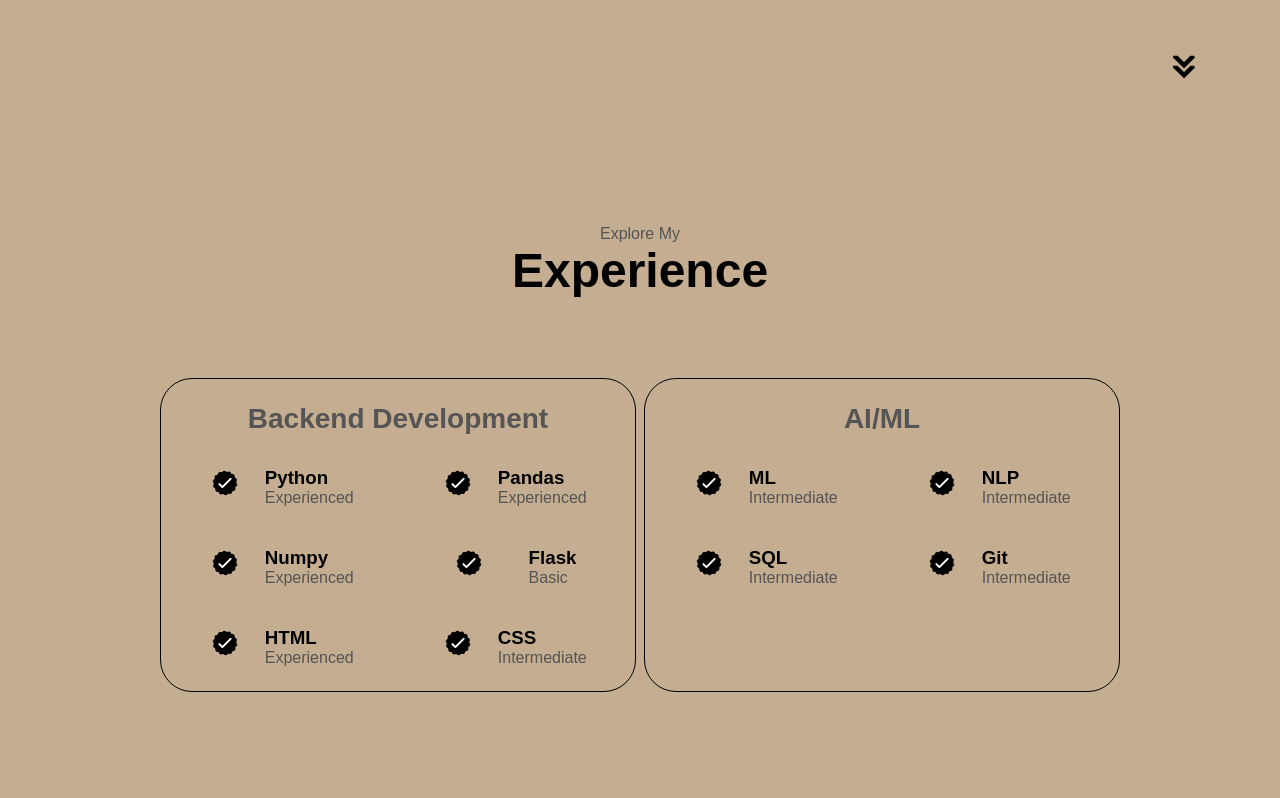
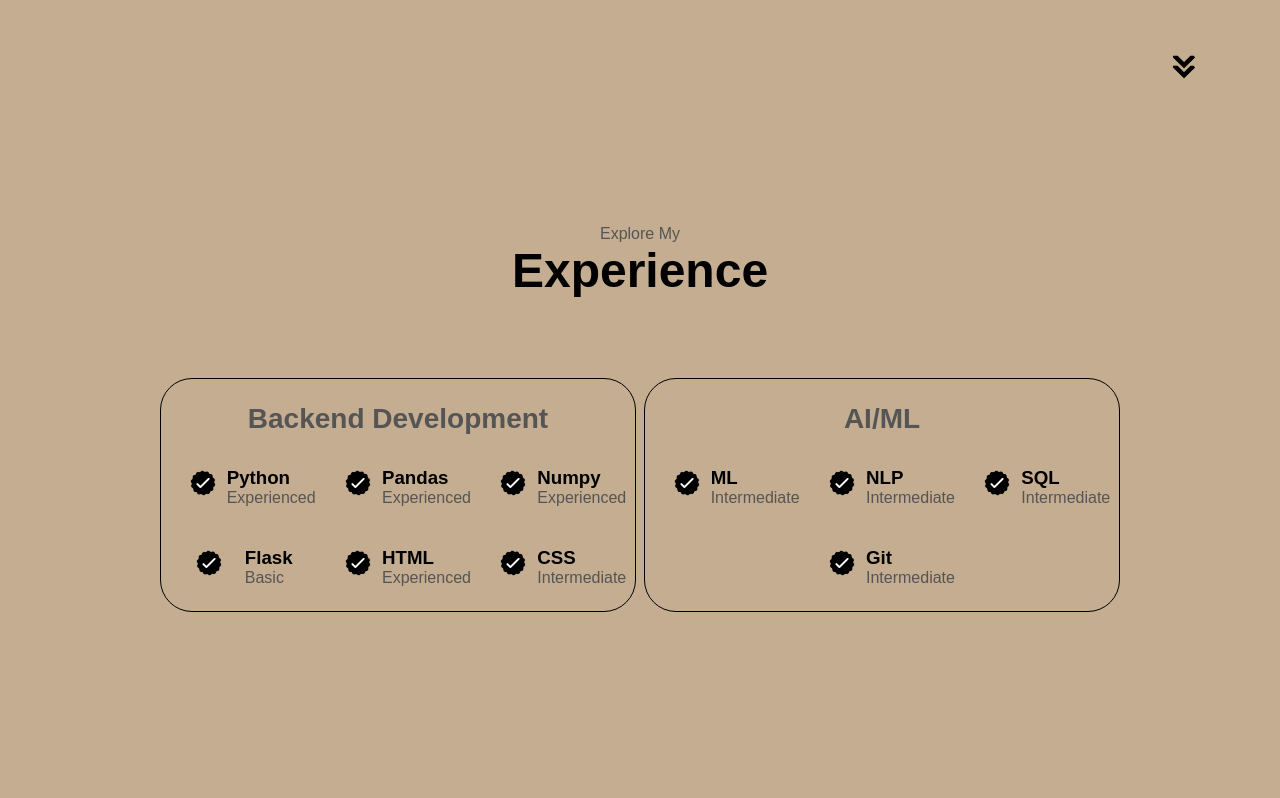
Before and after one commit to Uzee62/My_Portfolio, a plain HTML site: page index.html in a window 1280 px wide. Shown: the part 1541-2339 px from the top of the page. Drawn offline with Linux system fonts and the light colour scheme; a web font is replaced by a local one.

Commit message:
Update style.css

```diff
--- a/style.css
+++ b/style.css
@@ -359,7 +359,7 @@ section {
 
 article {
   display: flex;
-  width: 10rem;
+  width: 7rem;
   justify-content: space-around;
   gap: 0.5rem;
 }
```
